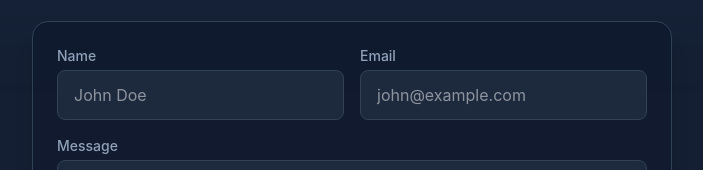
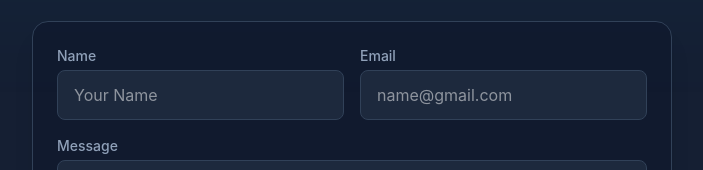
Before and after one commit to arup-ratan-dey/portfolio, a React (Vite) app: page / in a window 1280 px wide. Shown: the part 4872-5042 px from the top of the page, without its empty margins (288-991 px from the left). Built offline with nearby package versions, Linux system fonts and the light colour scheme.

Commit message:
changes in mail section

```diff
--- a/src/components/Footer.jsx
+++ b/src/components/Footer.jsx
@@ -126,7 +126,7 @@ const Footer = () => {
                 value={formData.name}
                 onChange={handleChange}
                 className="w-full bg-slate-800 border border-slate-700 rounded-lg px-4 py-3 text-white focus:outline-none focus:border-cyan-500 focus:ring-1 focus:ring-cyan-500 transition-colors"
-                placeholder="John Doe"
+                placeholder="Your Name"
               />
             </div>
             <div>
@@ -138,7 +138,7 @@ const Footer = () => {
                 value={formData.email}
                 onChange={handleChange}
                 className="w-full bg-slate-800 border border-slate-700 rounded-lg px-4 py-3 text-white focus:outline-none focus:border-cyan-500 focus:ring-1 focus:ring-cyan-500 transition-colors"
-                placeholder="john@example.com"
+                placeholder="name@gmail.com"
               />
             </div>
           </div>
```
